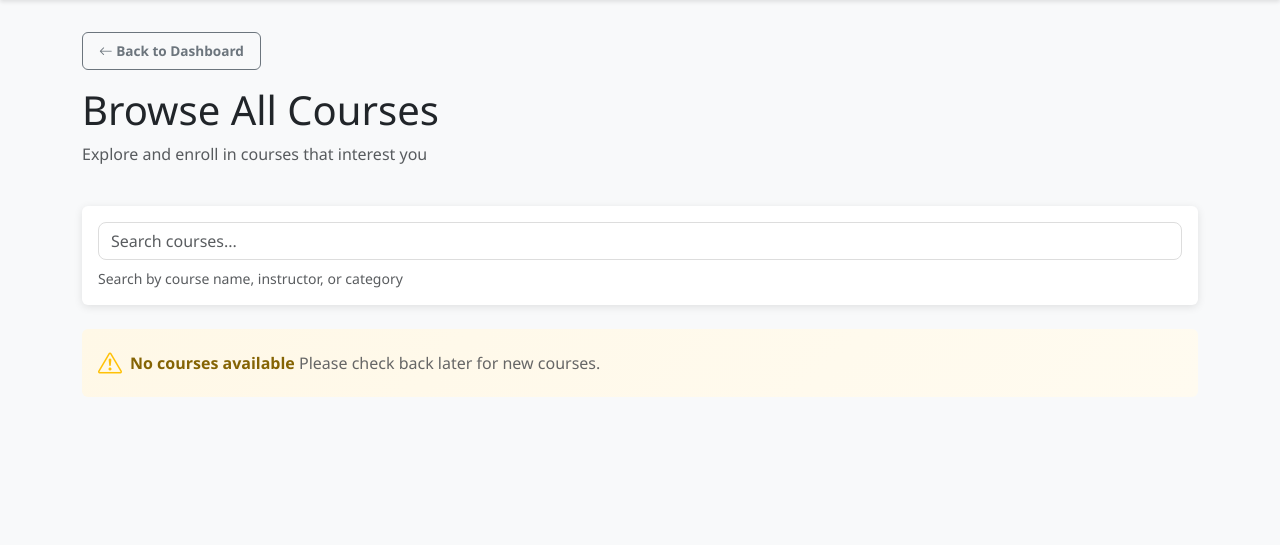
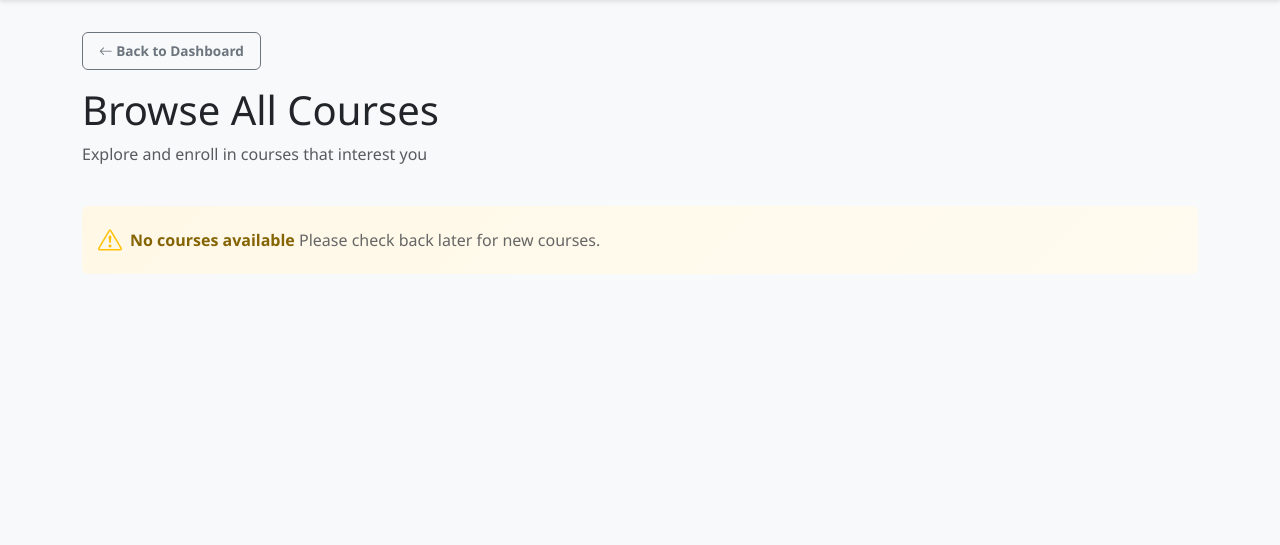
Before and after one commit to pritamrangari27/E-Learning-Platform, a Flask app: template app/templates/courses.html in a window 1280 px wide. Shown: the part 62-607 px from the top of the page. Run offline with Flask 3, Linux system fonts and the light colour scheme; the template is opened without the code that fills it, so the values that code supplies are empty.

Commit message:
Remove search bar from Explore Courses page

```diff
--- a/app/templates/courses.html
+++ b/app/templates/courses.html
@@ -7,17 +7,6 @@
 {% block content %}
 <style>
     /* Enhanced Styling while maintaining structure */
-    #courseSearchInput {
-        border-radius: 8px;
-        border: 1px solid #ddd;
-        transition: all 0.3s ease;
-    }
-
-    #courseSearchInput:focus {
-        border-color: #0066cc;
-        box-shadow: 0 0 0 3px rgba(0, 102, 204, 0.1);
-    }
-
     .course-card-horizontal {
         transition: all 0.3s ease;
     }
@@ -40,29 +29,6 @@
         <h1>Browse All Courses</h1>
         <p class="text-muted">Explore and enroll in courses that interest you</p>
     </div>
-</div>
-
-<!-- Search Bar -->
-<div class="row mb-4">
-    <div class="col-md-12">
-        <div class="card">
-            <div class="card-body">
-                <input type="text" id="courseSearchInput" class="form-control" placeholder="Search courses..." autocomplete="off">
-                <small class="text-muted" style="display: block; margin-top: 0.5rem;">Search by course name, instructor, or category</small>
-            </div>
-        </div>
-    </div>
-</div>
-
-<!-- Search Results Info -->
-<div id="searchResultsInfo" style="display: none; padding: 1rem; background: #f0f7ff; border-radius: 8px; border-left: 3px solid #0066cc; margin-bottom: 1.5rem;">
-    <i class="bi bi-info-circle"></i> <span id="resultsCount">0</span> course(s) found matching your search.
-</div>
-
-<!-- No Results Message -->
-<div id="noResultsMessage" style="display: none; text-align: center; padding: 3rem 1rem;">
-    <i class="bi bi-search" style="font-size: 3rem; color: #ccc;"></i>
-    <p style="color: #666; margin-top: 1rem;">No courses found matching "<span id="searchedTerm"></span>". Try searching with different keywords.</p>
 </div>
 
 <!-- Courses Grid -->
@@ -292,70 +258,4 @@
     </div>
 {% endif %}
 
-<!-- Real-time Search Script -->
-<script>
-    document.addEventListener('DOMContentLoaded', function() {
-        const searchInput = document.getElementById('courseSearchInput');
-        const coursesContainer = document.getElementById('coursesContainer');
-        const noResultsMessage = document.getElementById('noResultsMessage');
-        const searchResultsInfo = document.getElementById('searchResultsInfo');
-        const resultsCount = document.getElementById('resultsCount');
-        const searchedTerm = document.getElementById('searchedTerm');
-
-        if (!searchInput) return;
-
-        // Real-time search on input
-        searchInput.addEventListener('input', function(e) {
-            const searchTerm = e.target.value.toLowerCase().trim();
-
-            if (!coursesContainer) return;
-
-            const courseCards = coursesContainer.querySelectorAll('.course-card-horizontal');
-            let visibleCount = 0;
-
-            courseCards.forEach(card => {
-                const courseName = card.dataset.courseName || '';
-                const courseInstructor = card.dataset.courseInstructor || '';
-                const courseCategory = card.dataset.courseCategory || '';
-
-                // Check if search term matches course name, instructor, or category
-                const matches = courseName.includes(searchTerm) ||
-                               courseInstructor.includes(searchTerm) ||
-                               courseCategory.includes(searchTerm);
-
-                if (searchTerm === '') {
-                    // Show all courses when search is empty
-                    card.style.display = '';
-                    visibleCount++;
-                } else if (matches) {
-                    // Show matching courses
-                    card.style.display = '';
-                    visibleCount++;
-                } else {
-                    // Hide non-matching courses
-                    card.style.display = 'none';
-                }
-            });
-
-            // Show/hide results info
-            if (searchTerm === '') {
-                searchResultsInfo.style.display = 'none';
-                noResultsMessage.style.display = 'none';
-            } else {
-                if (visibleCount === 0) {
-                    searchResultsInfo.style.display = 'none';
-                    noResultsMessage.style.display = 'block';
-                    searchedTerm.textContent = searchTerm;
-                } else {
-                    searchResultsInfo.style.display = 'block';
-                    noResultsMessage.style.display = 'none';
-                    resultsCount.textContent = visibleCount;
-                }
-            }
-        });
-
-        // Clear search on page load (if user refreshes)
-        searchInput.value = '';
-    });
-</script>
 {% endblock %}
```
